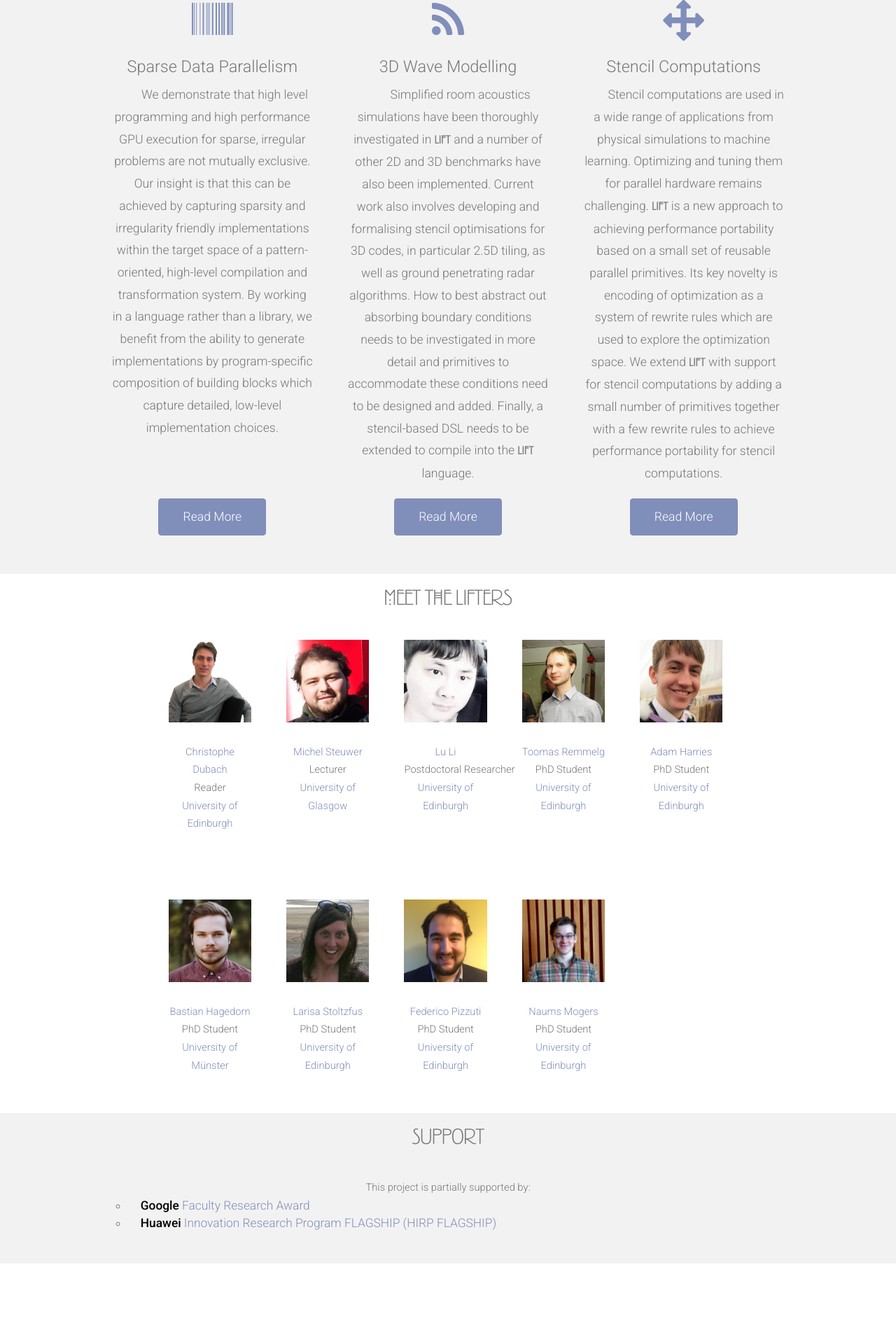
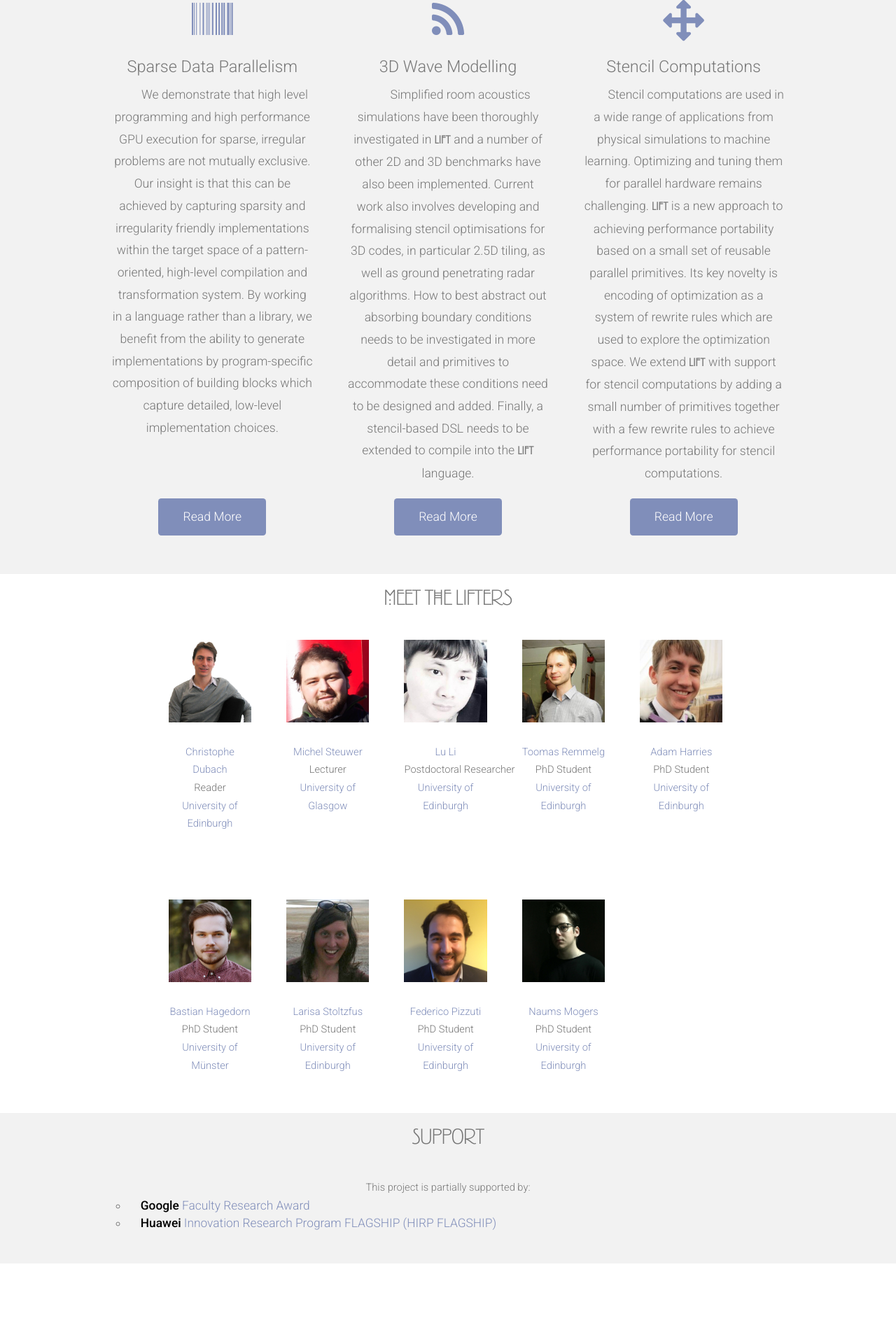
Before and after one commit to lift-project/lift-project.github.io, a Jekyll site: the page built from index.html, in a window 1280 px wide. Shown: the part 4116-6036 px from the top of the page at 70% size. Built offline with Jekyll 4.4.1, drawn with Linux system fonts in a browser that asks for light colours; nearby versions of some CDN libraries.

Commit message:
A tiny style tweak, compressed the big header image (4MB -> 0.9MB), changed Naums' profile picture

```diff
--- a/css/style-desktop.css
+++ b/css/style-desktop.css
@@ -18,7 +18,7 @@
 
 	header
 	{
-		margin-bottom: 0.5em;
+		margin-bottom: 1em;
 	}
 
 		header h2
--- a/css/style.css
+++ b/css/style.css
@@ -124,7 +124,7 @@
 
     header
     {
-        margin-bottom: 1.6em;
+        margin-bottom: 1em;
     }
 
         header h2
--- a/ispass2018_tutorial.html
+++ b/ispass2018_tutorial.html
@@ -119,7 +119,7 @@
                     <div class="row">
                         <section>
                             <ul class="style" style="font-size: 13pt; padding-left: 0">
-                                    <p style="margin-top: 1em"><a href="https://gitlab.com/larisa.stoltzfus/lift-tutorial">
+                                    <p><a href="https://gitlab.com/larisa.stoltzfus/lift-tutorial">
                                         <img src="images/gitlab.png" width="30" height="28">
                                         <div style="padding-top: 3px; width: 220px; text-align: left">
                                         Lift how-to: GitLab</div></a>
```
Also changed, not shown: images/naums.jpg, 1 other file.
